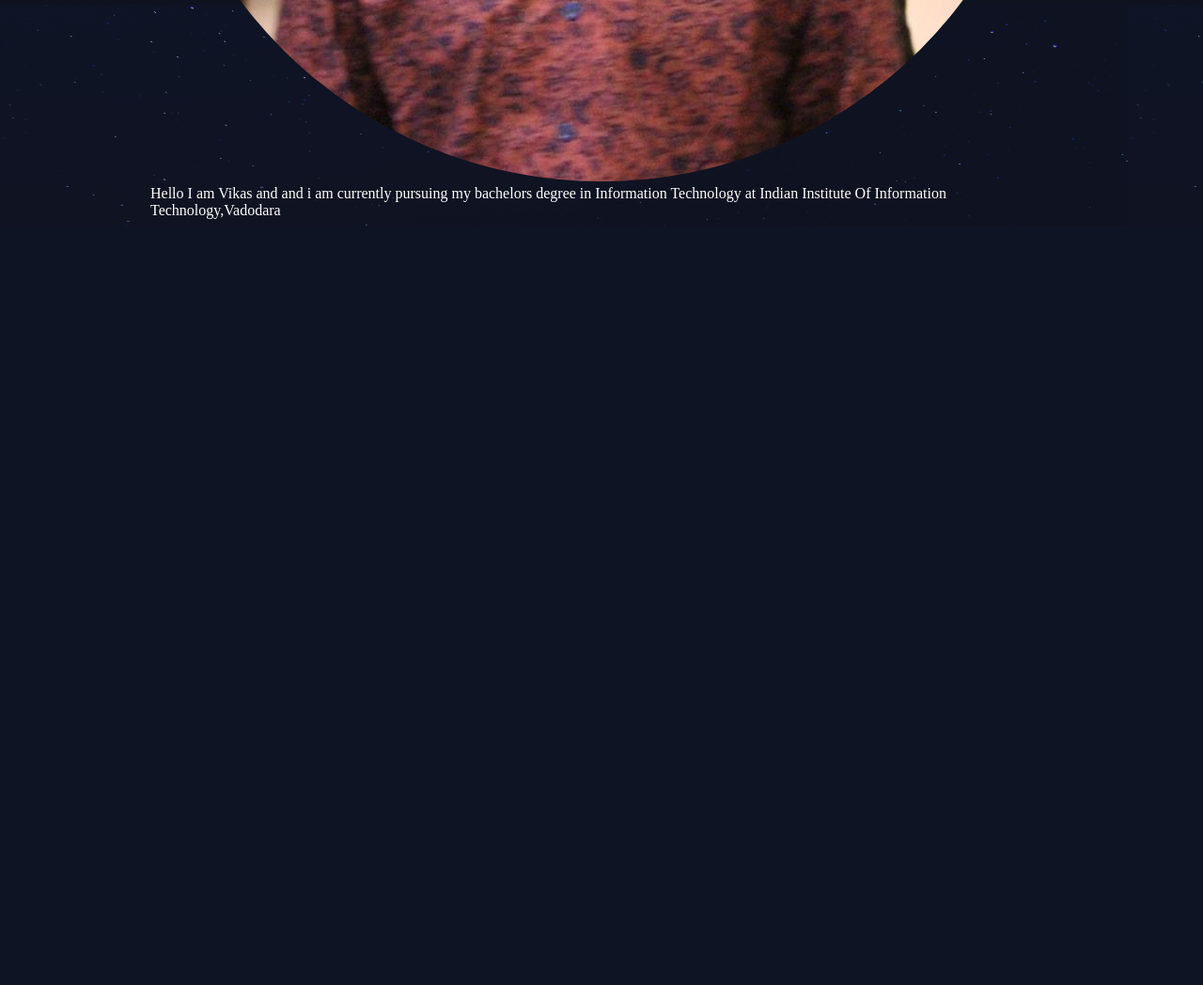
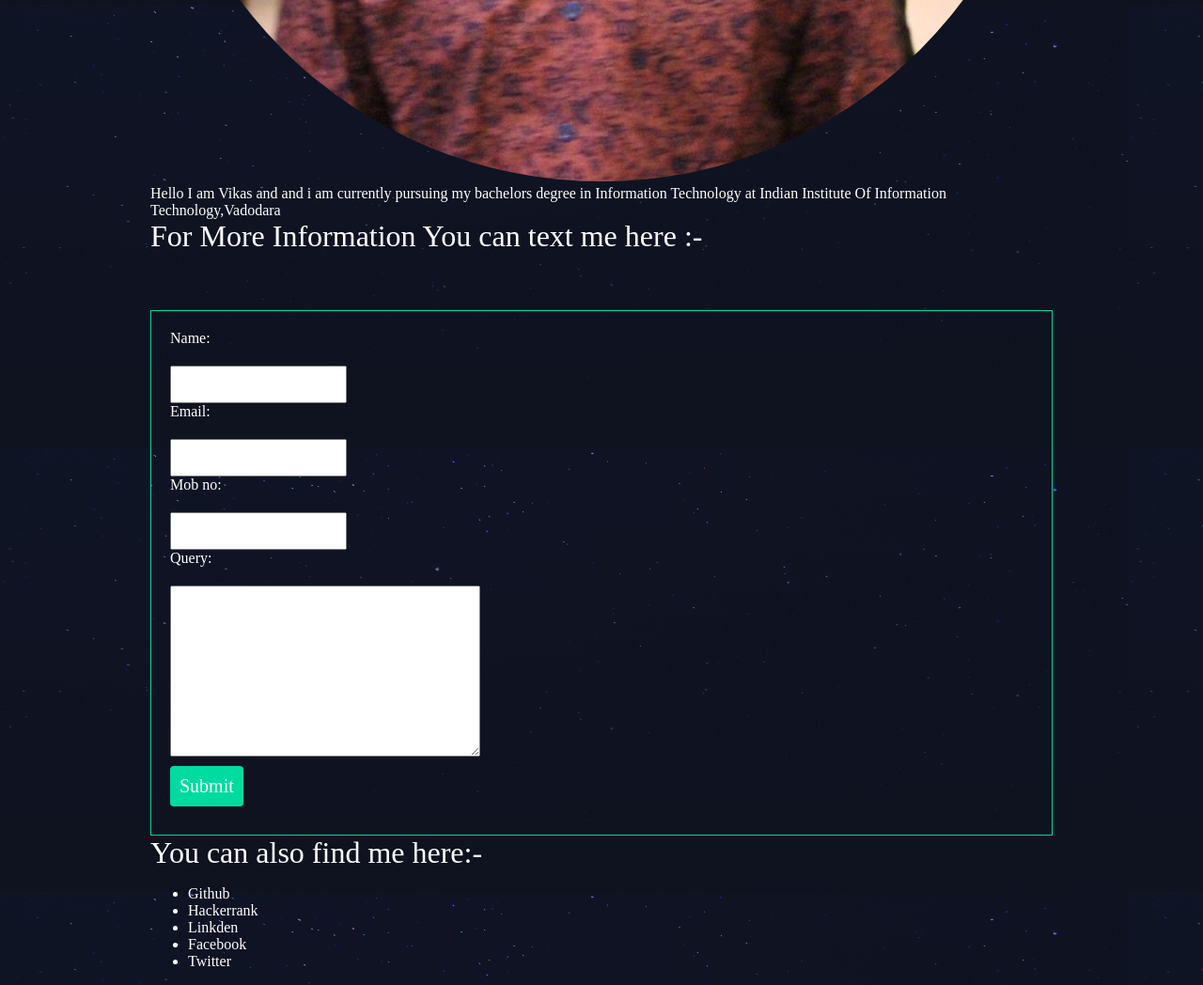
Before and after one commit to vikassharma1999/Blog, a Django app: page /feedback/about/ in a window 1280 px wide. Shown: the part 939-1987 px from the top of the page at 94% size. Before the commit the page ends 1180 px from the top, so only its background shows below. Run offline with Django 3.2, Linux system fonts and the light colour scheme.

Commit message:
udate feedback

```diff
--- a/myblog/feedback/admin.py
+++ b/myblog/feedback/admin.py
@@ -1,5 +1,5 @@
 from django.contrib import admin
-from.models import FeedBack
+from.models import FeedBack,Text
 admin.site.register(FeedBack)
-
+admin.site.register(Text)
 # Register your models here.
--- a/myblog/feedback/forms.py
+++ b/myblog/feedback/forms.py
@@ -4,3 +4,7 @@ class GiveFeedback(forms.ModelForm):
 	class Meta:
 		model=models.FeedBack
 		fields=['feed_back']
+class TextMe(forms.ModelForm):
+	class Meta:
+		model=models.Text
+		fields=['name','email','mob_no','query']
--- a/myblog/feedback/models.py
+++ b/myblog/feedback/models.py
@@ -6,3 +6,12 @@ class FeedBack(models.Model):
 
 	def __str__(self):
 		return self.feed_back
+
+class Text(models.Model):
+	name=models.CharField(max_length=100)
+	email=models.EmailField()
+	mob_no=models.CharField(max_length=10)
+	query=models.TextField()
+
+	def __str__(self):
+		return self.name
--- a/myblog/feedback/templates/feedback/about.html
+++ b/myblog/feedback/templates/feedback/about.html
@@ -8,5 +8,19 @@
 		Hello I am Vikas and and i am currently pursuing my bachelors degree in Information Technology at Indian Institute Of Information Technology,Vadodara
 	</div>
 
+		<h1>For More Information You can text me here :-</h1>
+		<form class="site-form" method="POST" action="{% url 'feedback:about'%}">
+			{% csrf_token %}
+			{{form}}
+			<input type="submit" value="Submit">
+		</form>
+	<h1>You can also find me here:-</h1>
+	<ul>
+	<li><a href="https://github.com/vikassharma1999">Github</a></li>
+	<li><a href="https://www.hackerrank.com/VIKAS07">Hackerrank</a></li>
+	<li><a href="https://www.linkedin.com/in/vikas-sharma-04a11a156/">Linkden</a></li>
+	<li><a href="https://www.facebook.com/profile.php?id=100005685854754">Facebook</a></li>
+	<li><a href="https://twitter.com/Vikassh89501557">Twitter</a></li>
+</ul>
 </div>
 {% endblock %}
--- a/myblog/feedback/views.py
+++ b/myblog/feedback/views.py
@@ -1,6 +1,6 @@
 from django.shortcuts import render,redirect
 from.import forms
-from.models import FeedBack
+from.models import FeedBack,Text
 
 
 # Create your views here.
@@ -9,7 +9,16 @@ def thanks(request,):
 
 	return render(request,'feedback/thanks.html',{'data':data})
 def about(request):
-	return render(request,'feedback/about.html')
+	if(request.method=="POST"):
+		form=forms.TextMe(request.POST,request.FILES)
+		if(form.is_valid):
+			form.save()
+			return redirect('feedback:about')
+	else:
+		form=forms.TextMe()
+	return render(request,'feedback/about.html',{'form':form})
+
+
 
 
 
```
Also changed, not shown: myblog/db.sqlite3, myblog/feedback/migrations/0002_text.py (added).
